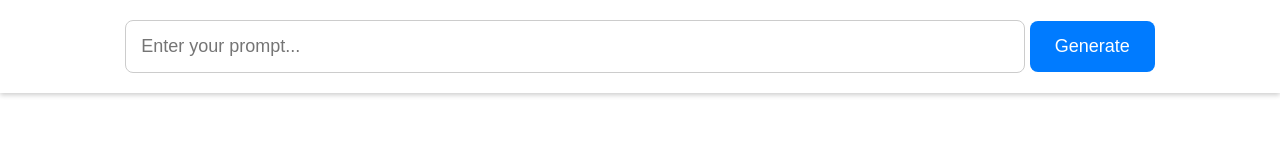
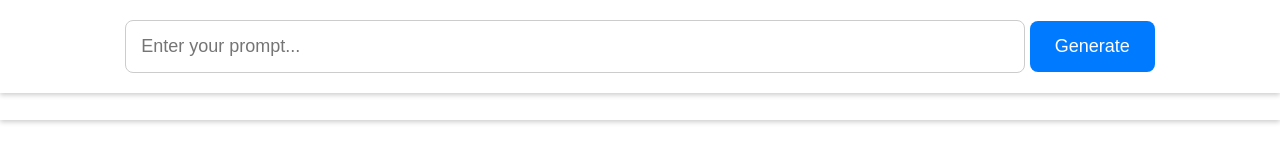
Before and after one commit to McDevYT/ImageGenerator, a plain HTML site: page index.html in a window 1280 px wide. Drawn offline with Linux system fonts and the light colour scheme.

Commit message:
Update styles.css

```diff
--- a/styles.css
+++ b/styles.css
@@ -15,6 +15,15 @@ body {
 
 .header {
     margin-bottom: 20px;
+    position: fixed; /* Fixed the input bar at the top */
+    top: 0;
+    left: 0;
+    right: 0;
+    background-color: white; /* Background color for the input bar */
+    padding: 20px; /* Increased padding for bigger input field */
+    box-shadow: 0 2px 5px rgba(0, 0, 0, 0.2); /* Shadow effect */
+    z-index: 1000; /* Ensure it is on top of other elements */
+    text-align: center; /* Centering the content inside the input bar */
 }
 
 .input-container {
```
